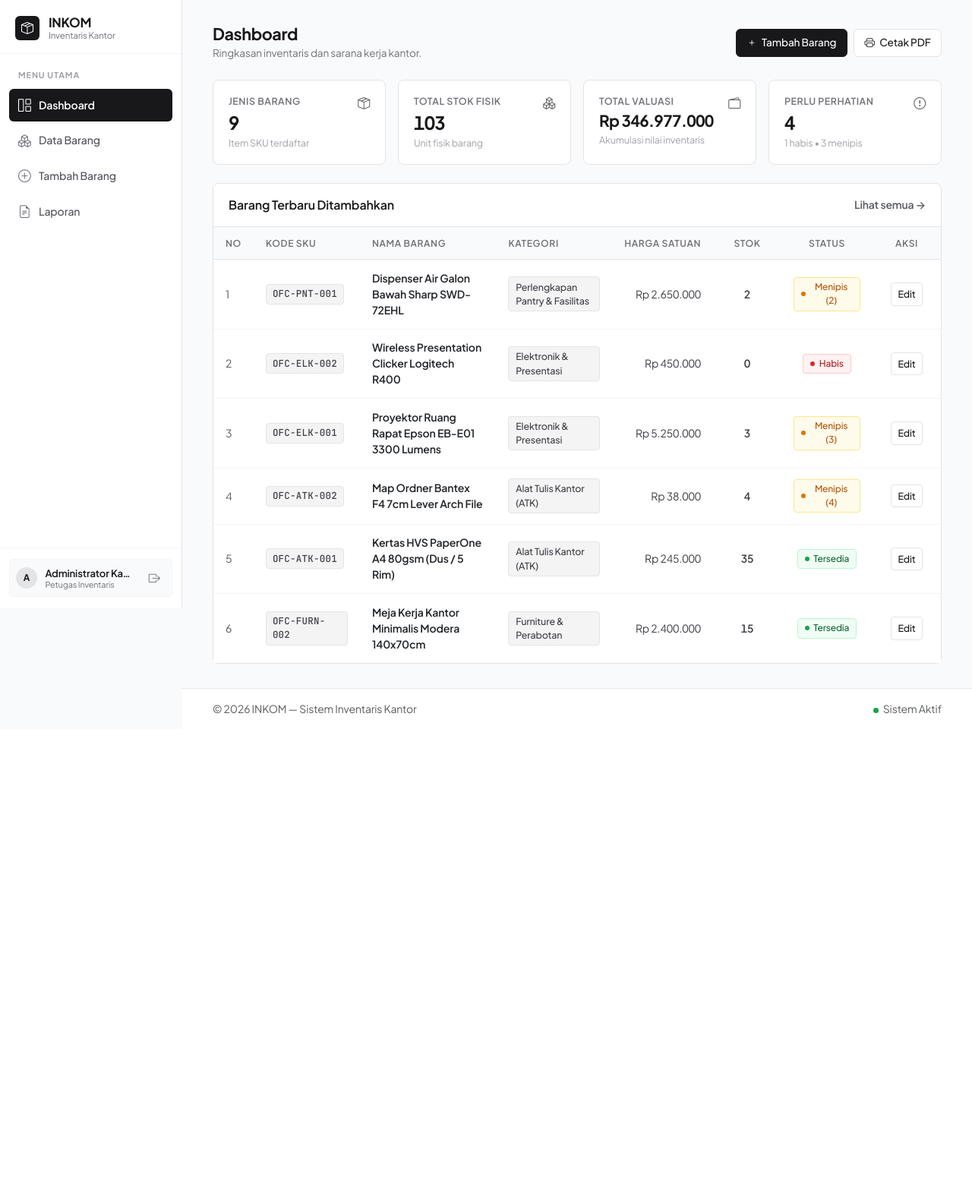
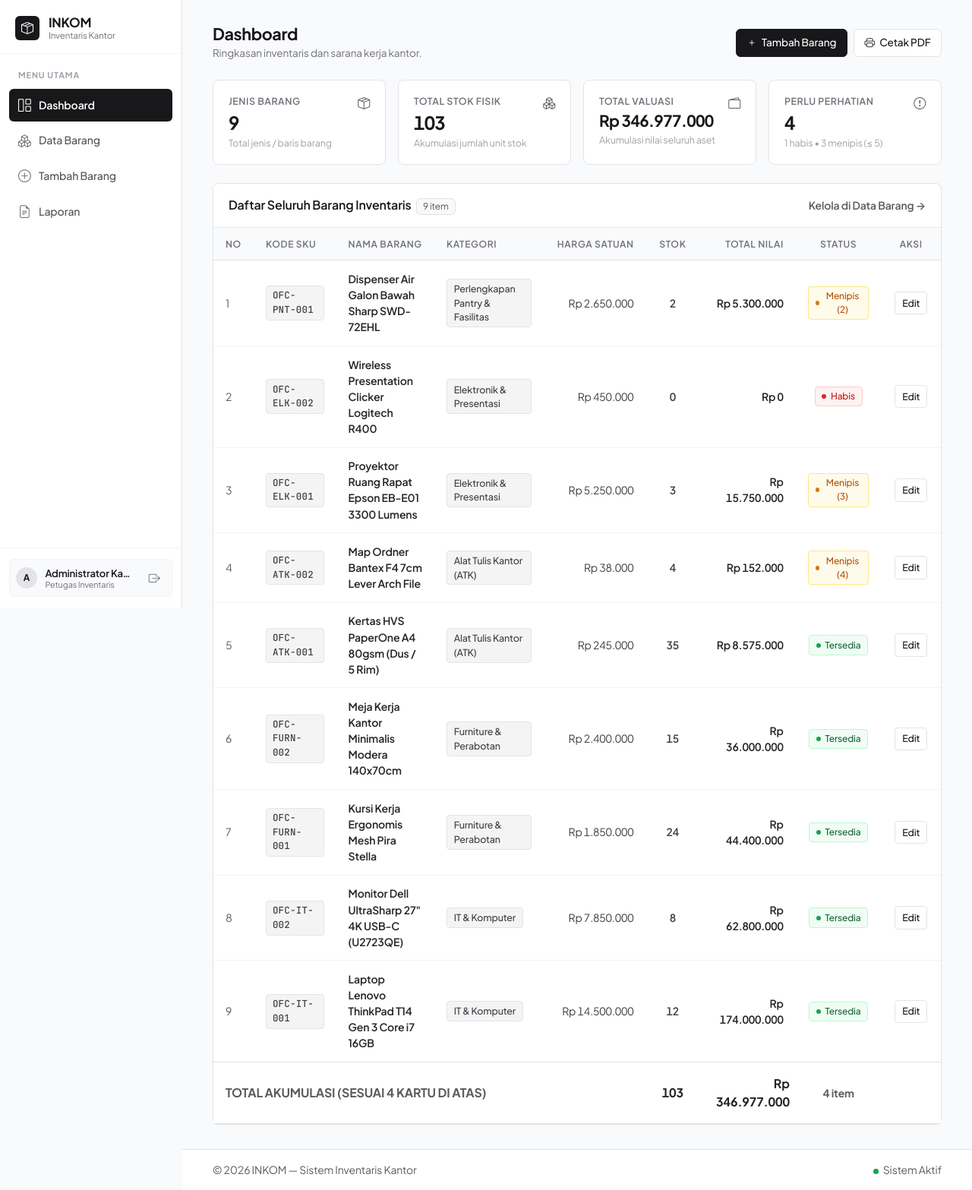
Before and after one commit to radityabhardana/testing1, a PHP site: page /dashboard.php in a window 1280 px wide. Shown: the whole page at 76% size. Before the commit the page ends 940 px from the top, so only its background shows below. Run offline with PHP 8.4, Linux system fonts and the light colour scheme; a user stored in the database is signed in; data comes from the database, SQL or seed files in the repository.

Commit message:
feat: add automatic SKU code generation based on item category selection

```diff
--- a/dashboard.php
+++ b/dashboard.php
@@ -6,25 +6,29 @@ require_once __DIR__ . '/includes/crud.php';
 
 cek_login();
 
-$total_barang = hitung_total_barang($koneksi);
-$total_stok = hitung_total_stok($koneksi);
-$total_nilai = hitung_total_nilai($koneksi);
+// Ambil semua data barang real-time dari database
+$daftar_barang = ambil_semua_barang($koneksi);
 
-$semua_barang = ambil_semua_barang($koneksi);
-
-// Hitung barang dengan stok menipis (<= 5)
+// Hitung metrik dinamis
+$total_barang = count($daftar_barang);
+$total_stok = 0;
+$total_nilai = 0;
 $stok_menipis_count = 0;
 $stok_habis_count = 0;
-foreach ($semua_barang as $item) {
-    if ($item['stok'] <= 0) {
+
+foreach ($daftar_barang as $item) {
+    $stok = (int)$item['stok'];
+    $harga = (float)$item['harga'];
+
+    $total_stok += $stok;
+    $total_nilai += ($harga * $stok);
+
+    if ($stok <= 0) {
         $stok_habis_count++;
-    } elseif ($item['stok'] <= 5) {
+    } elseif ($stok <= 5) {
         $stok_menipis_count++;
     }
 }
-
-// 6 barang terbaru
-$barang_terbaru = array_slice($semua_barang, 0, 6);
 
 $page_title = 'Dashboard';
 require_once __DIR__ . '/includes/header.php';
@@ -48,7 +52,7 @@ require_once __DIR__ . '/includes/header.php';
     </div>
 </div>
 
-<!-- KPI Cards Grid -->
+<!-- 4 KPI Cards: 100% Berkorelasi dengan Data Tabel di Bawah -->
 <div class="row g-3 mb-4">
     <div class="col-sm-6 col-xl-3">
         <div class="kpi-metric-card h-100">
@@ -57,7 +61,7 @@ require_once __DIR__ . '/includes/header.php';
                 <i class="bi bi-box-seam text-muted"></i>
             </div>
             <div class="kpi-number"><?= number_format($total_barang, 0, ',', '.') ?></div>
-            <div class="kpi-desc">Item SKU terdaftar</div>
+            <div class="kpi-desc">Total jenis / baris barang</div>
         </div>
     </div>
     <div class="col-sm-6 col-xl-3">
@@ -67,7 +71,7 @@ require_once __DIR__ . '/includes/header.php';
                 <i class="bi bi-boxes text-muted"></i>
             </div>
             <div class="kpi-number"><?= number_format($total_stok, 0, ',', '.') ?></div>
-            <div class="kpi-desc">Unit fisik barang</div>
+            <div class="kpi-desc">Akumulasi jumlah unit stok</div>
         </div>
     </div>
     <div class="col-sm-6 col-xl-3">
@@ -77,7 +81,7 @@ require_once __DIR__ . '/includes/header.php';
                 <i class="bi bi-wallet2 text-muted"></i>
             </div>
             <div class="kpi-number" style="font-size: 1.3rem;"><?= format_rupiah($total_nilai) ?></div>
-            <div class="kpi-desc">Akumulasi nilai inventaris</div>
+            <div class="kpi-desc">Akumulasi nilai seluruh aset</div>
         </div>
     </div>
     <div class="col-sm-6 col-xl-3">
@@ -87,16 +91,19 @@ require_once __DIR__ . '/includes/header.php';
                 <i class="bi bi-exclamation-circle text-muted"></i>
             </div>
             <div class="kpi-number"><?= $stok_menipis_count + $stok_habis_count ?></div>
-            <div class="kpi-desc"><?= $stok_habis_count ?> habis &bull; <?= $stok_menipis_count ?> menipis</div>
+            <div class="kpi-desc"><?= $stok_habis_count ?> habis &bull; <?= $stok_menipis_count ?> menipis (&le; 5)</div>
         </div>
     </div>
 </div>
 
-<!-- Recent Assets Table -->
+<!-- Tabel Lengkap Inventaris -->
 <div class="card">
     <div class="card-header bg-white d-flex justify-content-between align-items-center py-3">
-        <div class="fw-semibold">Barang Terbaru Ditambahkan</div>
-        <a href="barang.php" class="small text-muted text-decoration-none">Lihat semua &rarr;</a>
+        <div class="fw-semibold">
+            Daftar Seluruh Barang Inventaris
+            <span class="badge bg-light text-muted border ms-1 fw-normal"><?= $total_barang ?> item</span>
+        </div>
+        <a href="barang.php" class="small text-muted text-decoration-none">Kelola di Data Barang &rarr;</a>
     </div>
     <div class="card-body p-0">
         <div class="table-responsive">
@@ -106,23 +113,25 @@ require_once __DIR__ . '/includes/header.php';
                         <th class="ps-3" style="width: 50px;">No</th>
                         <th style="width: 140px;">Kode SKU</th>
                         <th>Nama Barang</th>
-                        <th>Kategori</th>
-                        <th class="text-end">Harga Satuan</th>
-                        <th class="text-center" style="width: 90px;">Stok</th>
+                        <th style="width: 180px;">Kategori</th>
+                        <th class="text-end" style="width: 140px;">Harga Satuan</th>
+                        <th class="text-center" style="width: 80px;">Stok</th>
+                        <th class="text-end" style="width: 160px;">Total Nilai</th>
                         <th class="text-center" style="width: 120px;">Status</th>
                         <th class="text-center pe-3" style="width: 90px;">Aksi</th>
                     </tr>
                 </thead>
                 <tbody>
-                    <?php if (empty($barang_terbaru)): ?>
+                    <?php if (empty($daftar_barang)): ?>
                         <tr>
-                            <td colspan="8" class="text-center py-4 text-muted">
-                                Belum ada data barang di sistem.
+                            <td colspan="9" class="text-center py-5 text-muted">
+                                Belum ada data barang di sistem. Silakan klik tombol <strong>Tambah Barang</strong>.
                             </td>
                         </tr>
                     <?php else: ?>
-                        <?php foreach ($barang_terbaru as $index => $item):
+                        <?php foreach ($daftar_barang as $index => $item):
                             $status_stok = get_status_stok((int)$item['stok']);
+                            $subtotal_item = (float)$item['harga'] * (int)$item['stok'];
                         ?>
                             <tr>
                                 <td class="ps-3 text-muted small"><?= $index + 1 ?></td>
@@ -141,6 +150,9 @@ require_once __DIR__ . '/includes/header.php';
                                 <td class="text-center fw-semibold" style="font-variant-numeric: tabular-nums;">
                                     <?= number_format($item['stok'], 0, ',', '.') ?>
                                 </td>
+                                <td class="text-end fw-semibold text-dark" style="font-variant-numeric: tabular-nums;">
+                                    <?= format_rupiah($subtotal_item) ?>
+                                </td>
                                 <td class="text-center">
                                     <span class="status-pill <?= $status_stok['class'] ?>">
                                         <?= $status_stok['label'] ?>
@@ -155,6 +167,25 @@ require_once __DIR__ . '/includes/header.php';
                         <?php endforeach; ?>
                     <?php endif; ?>
                 </tbody>
+                <?php if (!empty($daftar_barang)): ?>
+                    <tfoot>
+                        <tr class="bg-light fw-bold" style="border-top: 1px solid var(--theme-border);">
+                            <td colspan="5" class="ps-3 text-uppercase text-muted py-3">
+                                Total Akumulasi (Sesuai 4 Kartu di Atas)
+                            </td>
+                            <td class="text-center py-3 text-dark" style="font-variant-numeric: tabular-nums;">
+                                <?= number_format($total_stok, 0, ',', '.') ?>
+                            </td>
+                            <td class="text-end py-3 text-dark" style="font-variant-numeric: tabular-nums;">
+                                <?= format_rupiah($total_nilai) ?>
+                            </td>
+                            <td class="text-center py-3 small text-muted">
+                                <?= $stok_menipis_count + $stok_habis_count ?> item
+                            </td>
+                            <td></td>
+                        </tr>
+                    </tfoot>
+                <?php endif; ?>
             </table>
         </div>
     </div>
--- a/includes/crud.php
+++ b/includes/crud.php
@@ -62,6 +62,40 @@ function hapus_barang($koneksi, $id) {
     return $hasil;
 }
 
+// Menghasilkan kode barang/SKU otomatis berdasarkan nomor urut terakhir pada kategori
+function generate_kode_otomatis($koneksi, $kategori) {
+    $prefix_map = [
+        'IT & Komputer' => 'OFC-IT-',
+        'Furniture & Perabotan' => 'OFC-FURN-',
+        'Alat Tulis Kantor (ATK)' => 'OFC-ATK-',
+        'Elektronik & Presentasi' => 'OFC-ELK-',
+        'Perlengkapan Pantry & Fasilitas' => 'OFC-PNT-',
+        'Perlengkapan Ruangan' => 'OFC-PNT-',
+        'Lainnya' => 'OFC-GEN-'
+    ];
+
+    $prefix = $prefix_map[$kategori] ?? 'OFC-BRG-';
+
+    $stmt = mysqli_prepare($koneksi, "SELECT kode FROM barang WHERE kode LIKE ?");
+    $search = $prefix . '%';
+    mysqli_stmt_bind_param($stmt, "s", $search);
+    mysqli_stmt_execute($stmt);
+    $res = mysqli_stmt_get_result($stmt);
+
+    $max_num = 0;
+    while ($row = mysqli_fetch_assoc($res)) {
+        if (preg_match('/(\d+)$/', $row['kode'], $matches)) {
+            $num = (int)$matches[1];
+            if ($num > $max_num) {
+                $max_num = $num;
+            }
+        }
+    }
+    mysqli_stmt_close($stmt);
+
+    return $prefix . sprintf('%03d', $max_num + 1);
+}
+
 // Format badge kategori minimalis & seragam
 function get_kategori_badge_class($kategori) {
     return 'badge-category-neutral';
```
Also changed, not shown: barang_tambah.php (+94 -28 lines).
